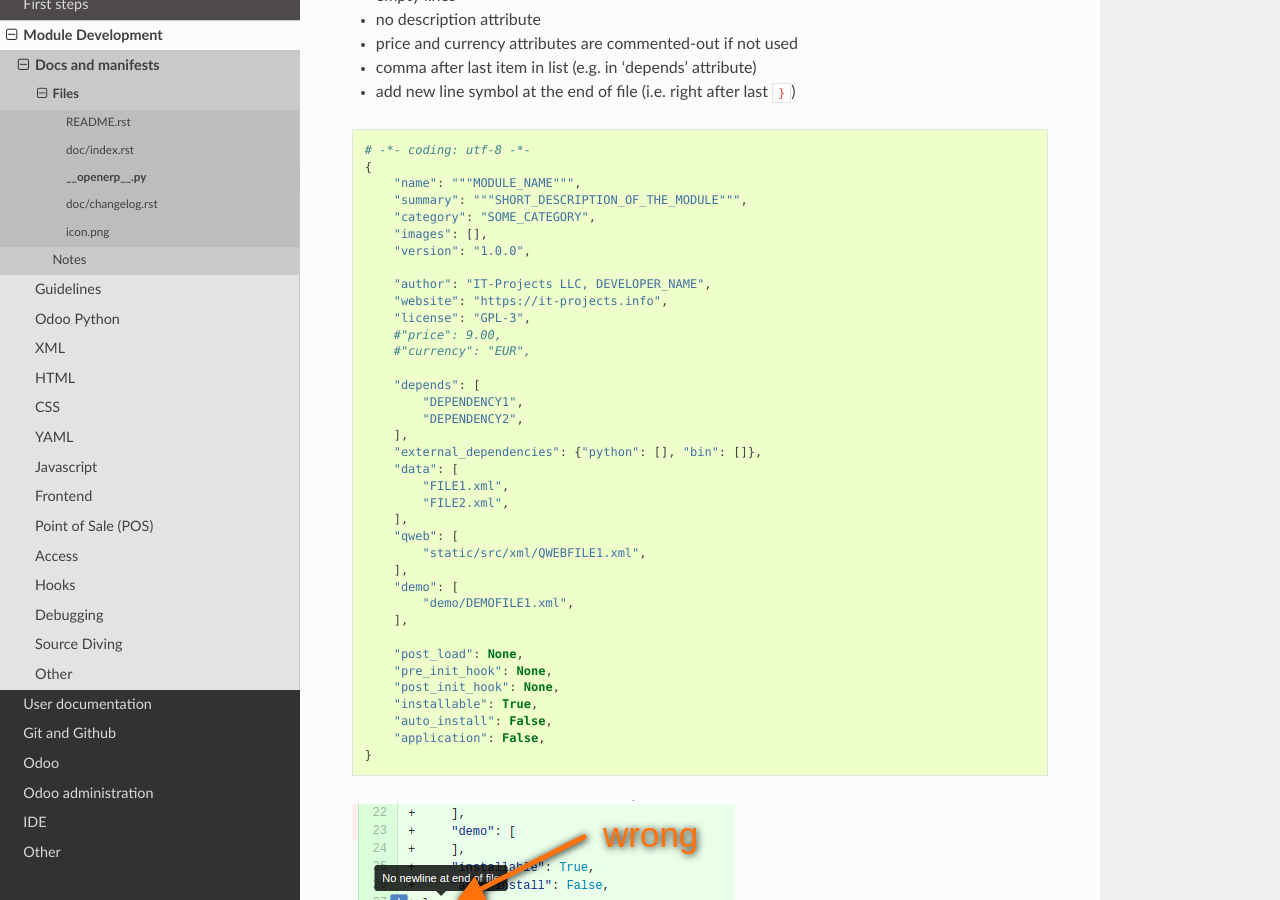
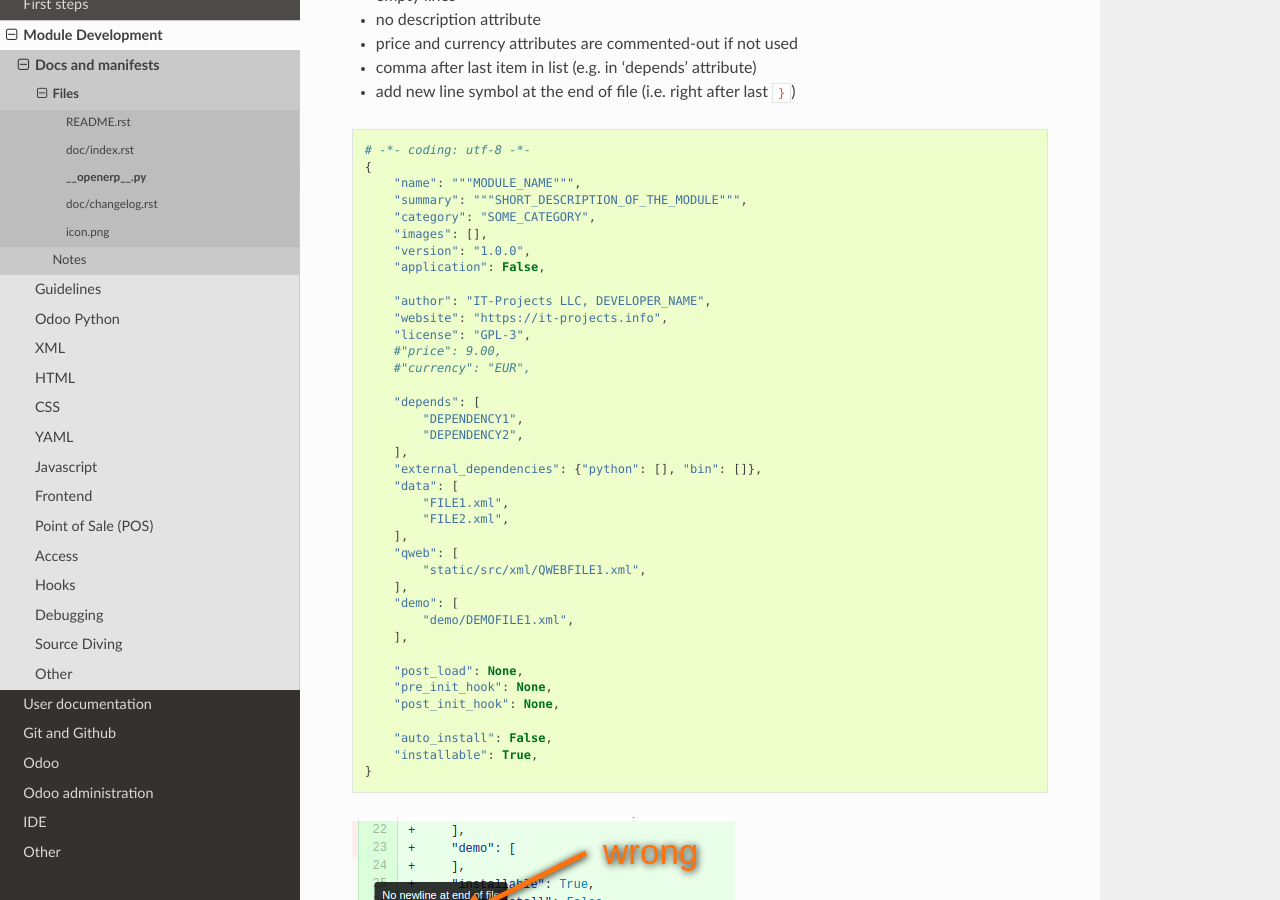
Before and after one commit to itpp-labs/odoo-development, a Sphinx documentation site: the page built from docs/dev/docs/__openerp__.py.rst, in a window 1280 px wide and 900 px high, scrolled down 641 px. Built offline with Sphinx 7.4.7 and the Read the Docs theme 2.0.0, drawn with Linux system fonts in a browser that asks for light colours; pages that are not in the unit, such as notebooks, are missing from menus; part of the change alters nothing that is shown.

```diff
--- a/docs/dev/docs/__openerp__.py.rst
+++ b/docs/dev/docs/__openerp__.py.rst
@@ -28,6 +28,7 @@ Use example below as template. What are important here:
         "category": "SOME_CATEGORY",
         "images": [],
         "version": "1.0.0",
+        "application": False,
 
         "author": "IT-Projects LLC, DEVELOPER_NAME",
         "website": "https://it-projects.info",
@@ -54,9 +55,9 @@ Use example below as template. What are important here:
         "post_load": None,
         "pre_init_hook": None,
         "post_init_hook": None,
+
+        "auto_install": False,
         "installable": True,
-        "auto_install": False,
-        "application": False,
     }
 
 
```
